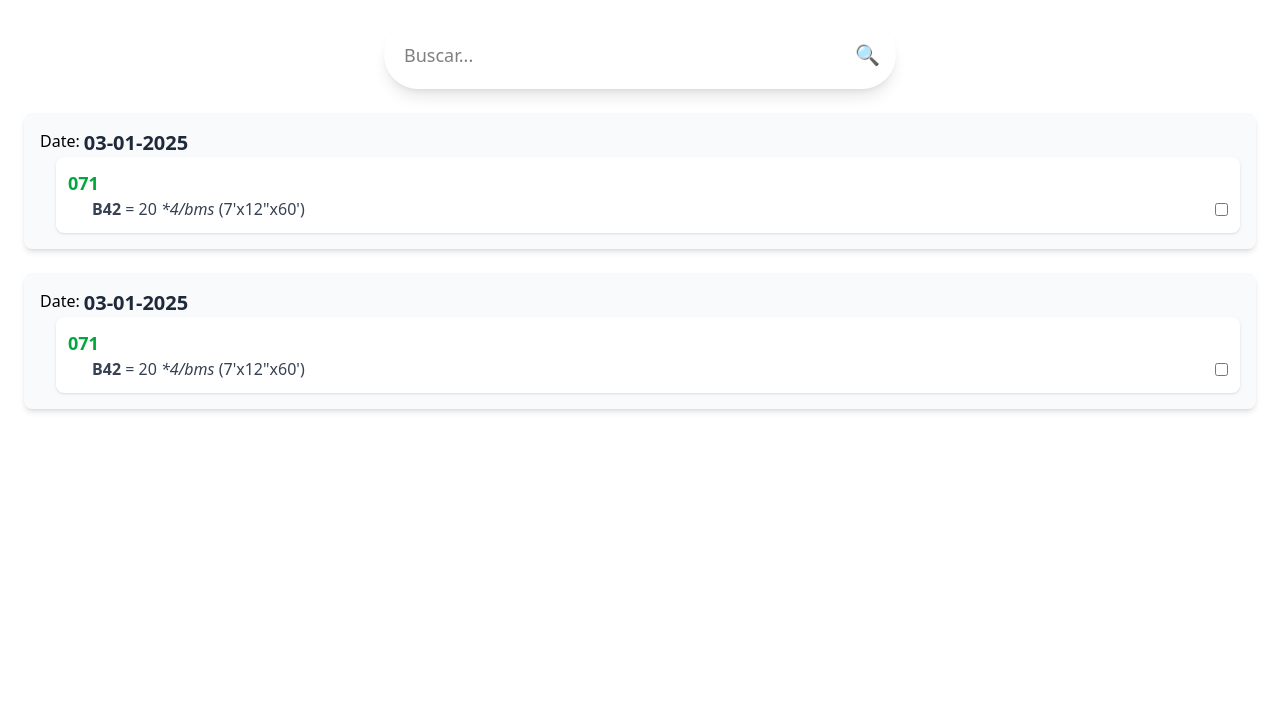
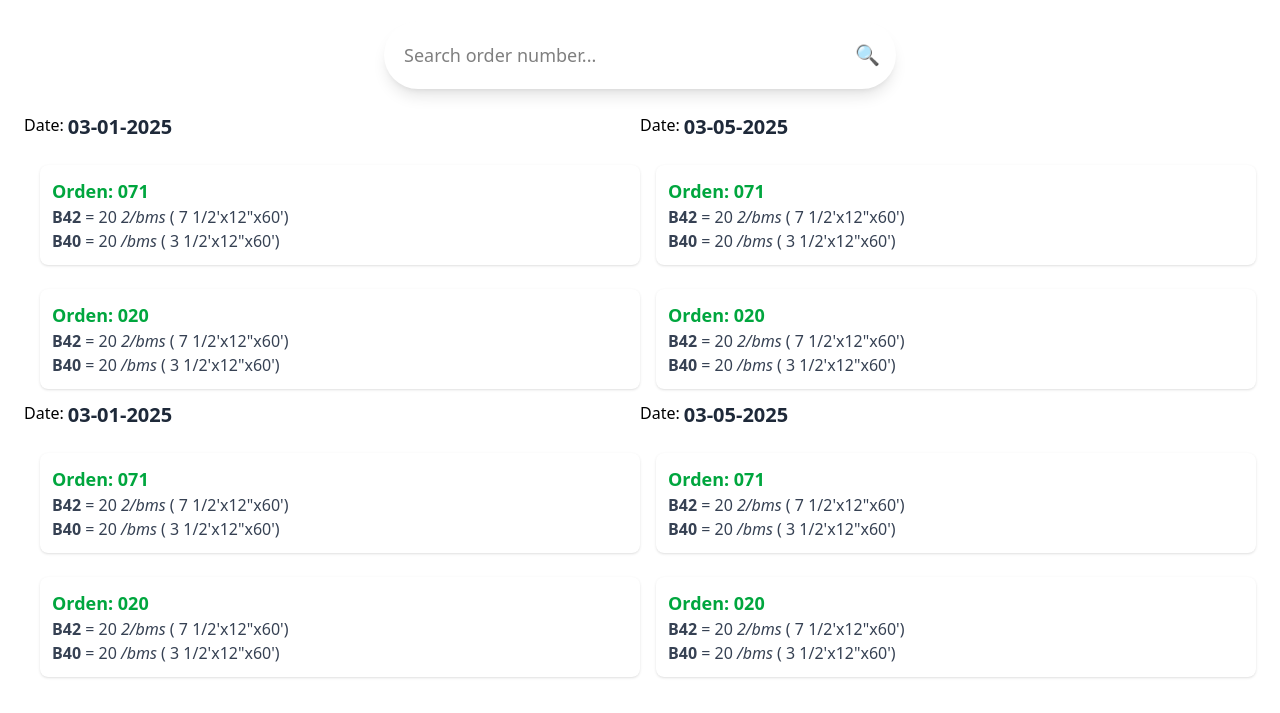
Before and after one commit to Manuel-Mendoza/inventory-beams, an Astro site in the folder frontend/: page / in a window 1280 px wide. Shown: the part 87-800 px from the top of the page. Built offline with nearby package versions, Linux system fonts and the light colour scheme; Astro itself is replaced by a stand-in of ours.

Commit message:
vista principal en donde se Fecha-Orden-Vigas

```diff
--- a/frontend/src/components/OrderList.astro
+++ b/frontend/src/components/OrderList.astro
@@ -1,62 +1,41 @@
 ---
 // Este es el componente donde se va a mostrar la lista de órdenes y vigas
+import { Vigas, Orden,Fecha } from "./database.json";
 ---
-
-<div class="space-y-6">
+{
+Fecha.map(fecha=>(
+<div class="space-y-6 mb-3">
     <!-- Aquí repetimos este bloque por cada fecha -->
-    <div class="bg-gray-50 p-4 rounded-lg shadow-md">
     <div class="flex">
         <p class="mr-1">Date:</p>
-            <h2 class="text-xl font-semibold text-gray-800">03-01-2025</h2>
+        <h2 class="text-xl font-semibold text-gray-800">{fecha.date}</h2>
     </div>
 
     <!-- Lista de órdenes para esa fecha -->
+{
+  Orden.map(orden=>(
   <div class="ml-4 space-y-4">
       <div class="bg-white p-3 rounded-lg shadow-sm">
-                <h3 class="font-semibold text-lg text-green-600">071</h3>
+          <h3 class="font-semibold text-lg text-green-600">Orden: {orden.number}</h3>
 
           <!-- Lista de vigas para esa orden -->
-                <div class="ml-6 space-y-2">
+          {
+              Vigas.map((viga) => (
                   <div class="flex justify-between items-center">
                       <p class="text-gray-700">
-                            <span class="font-bold"> B42</span> = 20 <span
-                                class="italic">*4/bms</span
-                            > (7'x12"x60')
+                          <span class="font-bold"> {viga.name}</span> ={" "}
+                          {viga.quantity}{" "}
+                          <span class="italic">{viga.unit}/bms</span> (
+                          {viga.length}'x{viga.width}"x{viga.height}')
                       </p>
-                        <input type="checkbox" name="" id="" />
                   </div>
+              ))
+          }
           <!-- Aquí puedes agregar más vigas si las hay -->
       </div>
   </div>
+  ))
+}
 </div>
-    </div>
-    <!-- Aquí repetimos este bloque por cada fecha -->
-    <div class="bg-gray-50 p-4 rounded-lg shadow-md">
-        <div class="flex">
-            <p class="mr-1">Date:</p>
-            <h2 class="text-xl font-semibold text-gray-800">03-01-2025</h2>
-        </div>
-
-        <!-- Lista de órdenes para esa fecha -->
-        <div class="ml-4 space-y-4">
-            <div class="bg-white p-3 rounded-lg shadow-sm">
-                <h3 class="font-semibold text-lg text-green-600">071</h3>
-
-                <!-- Lista de vigas para esa orden -->
-                <div class="ml-6 space-y-2">
-                    <div class="flex justify-between items-center">
-                        <p class="text-gray-700">
-                            <span class="font-bold"> B42</span> = 20 <span
-                                class="italic">*4/bms</span
-                            > (7'x12"x60')
-                        </p>
-                        <input type="checkbox" name="" id="" />
-                    </div>
-                    <!-- Aquí puedes agregar más vigas si las hay -->
-                </div>
-            </div>
-        </div>
-    </div>
-
-    <!-- Repite el bloque anterior para otras fechas -->
-</div>
+))
+}
--- a/frontend/src/components/SearchBar.astro
+++ b/frontend/src/components/SearchBar.astro
@@ -6,10 +6,11 @@
     class="flex items-center justify-center w-full max-w-lg mx-auto bg-white rounded-full shadow-lg p-2"
 >
     <input
-        type="text"
+        inputmode="numeric"
+        type="number"
         class="w-full p-3 text-lg rounded-lg border border-gray-300 focus:outline-none"
-        placeholder="Buscar..."
-        aria-label="Buscar"
+        placeholder="Search order number..."
+        aria-label="Search"
     />
     <button
         class="bg-transparent cursor-pointer p-2 ml-2 rounded-full hover:bg-gray-100 focus:ring-2 focus:ring-green-500"
--- /dev/null
+++ b/frontend/src/components/database.json
@@ -0,0 +1,42 @@
+{
+  "Vigas": [
+    {
+      "name": "B42",
+      "length": "7 1/2",
+      "width": 12,
+      "height": 60,
+      "quantity": 20,
+      "unit": 2
+    },
+    {
+      "name": "B40",
+      "length": "3 1/2",
+      "width": 12,
+      "height": 60,
+      "quantity": 20,
+      "unit": ""
+    }
+  ],
+  "Orden": [
+    {
+      "number": "071"
+    },
+    {
+      "number": "020"
+    }
+  ],
+  "Fecha": [
+    {
+      "date": "03-01-2025"
+    },
+    {
+      "date": "03-05-2025"
+    },
+    {
+      "date": "03-01-2025"
+    },
+    {
+      "date": "03-05-2025"
+    }
+  ]
+}
--- a/frontend/src/pages/index.astro
+++ b/frontend/src/pages/index.astro
@@ -18,7 +18,9 @@ import OrderList from "../components/OrderList.astro";
             <br />
             <SearchBar />
             <br />
-            <OrderList />
+            <div class="md:grid md:grid-cols-2">
+                <OrderList />
+            </div>
         </div>
 
         <body> </body>
```
Lines whose indentation alone changed are shown as unchanged.
